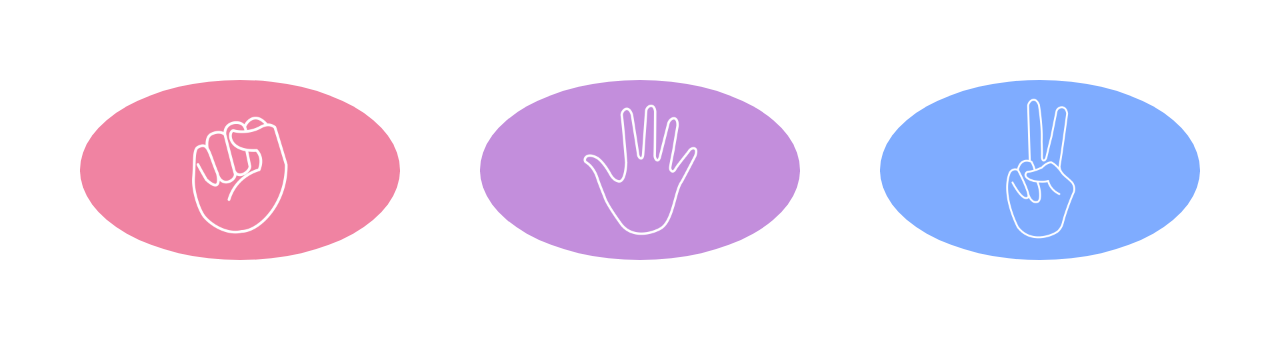
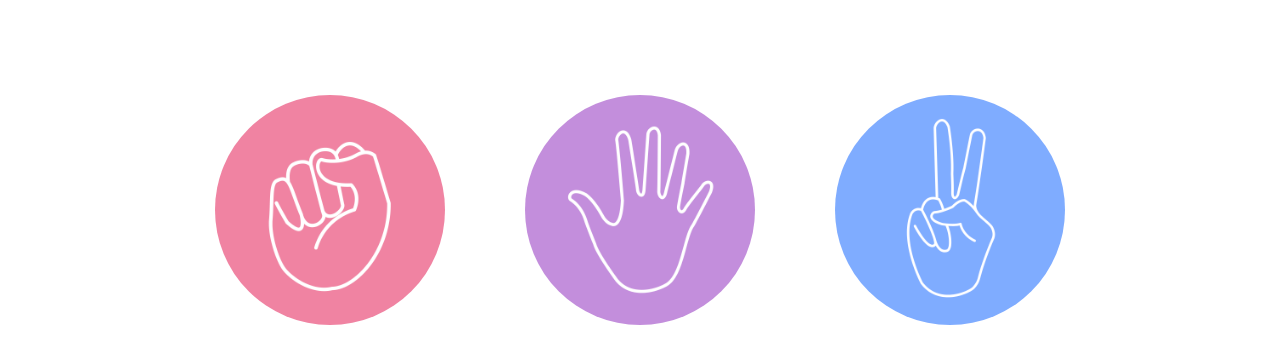
Before and after one commit to Rohan2605/Rock-Paper-Scissor, a plain HTML site: page index.html in a window 1280 px wide. Shown: the part 83-423 px from the top of the page. Drawn offline with Linux system fonts and the light colour scheme.

Commit message:
Updated style.css

```diff
--- a/style.css
+++ b/style.css
@@ -12,7 +12,7 @@
 }
 
 .choices{
-    height: 250px;
+    height: 300px;
     display: flex;
     justify-content: center;
     align-items: center;
@@ -22,12 +22,16 @@
 }
 
 img{
+    display: flex;
+    height: 230px;
+    width: 230px;
+    object-fit: cover;
     border-radius: 50%;
 }
 
 .choice{
     display: flex;
-    height: 180px;
+    height: 200px;
     object-fit: cover;
 }
 
```
